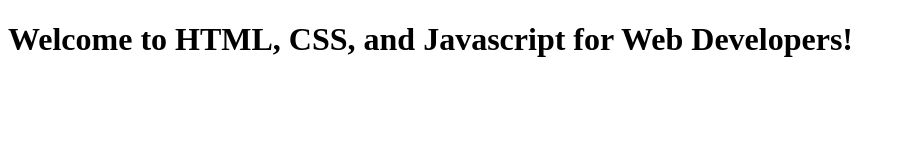
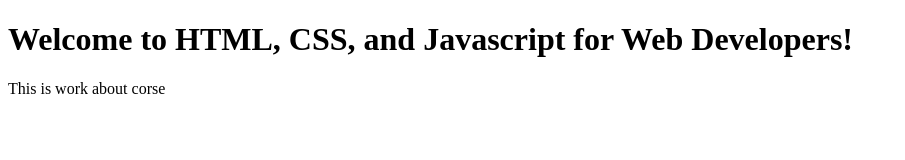
Before and after one commit to gcastilloh/curso, a plain HTML site: page site/index.html in a window 1280 px wide. Shown: the whole page, without its empty margins (0-905 px from the left). Drawn offline with Linux system fonts and the light colour scheme.

Commit message:
Small adition i¿to our page content

```diff
--- a/site/index.html
+++ b/site/index.html
@@ -5,5 +5,6 @@
 </head>
 <body>
 <h1>Welcome to HTML, CSS, and Javascript for Web Developers!</h1>
+<p>This is work about corse<p>
 </body>
 </html>
```
